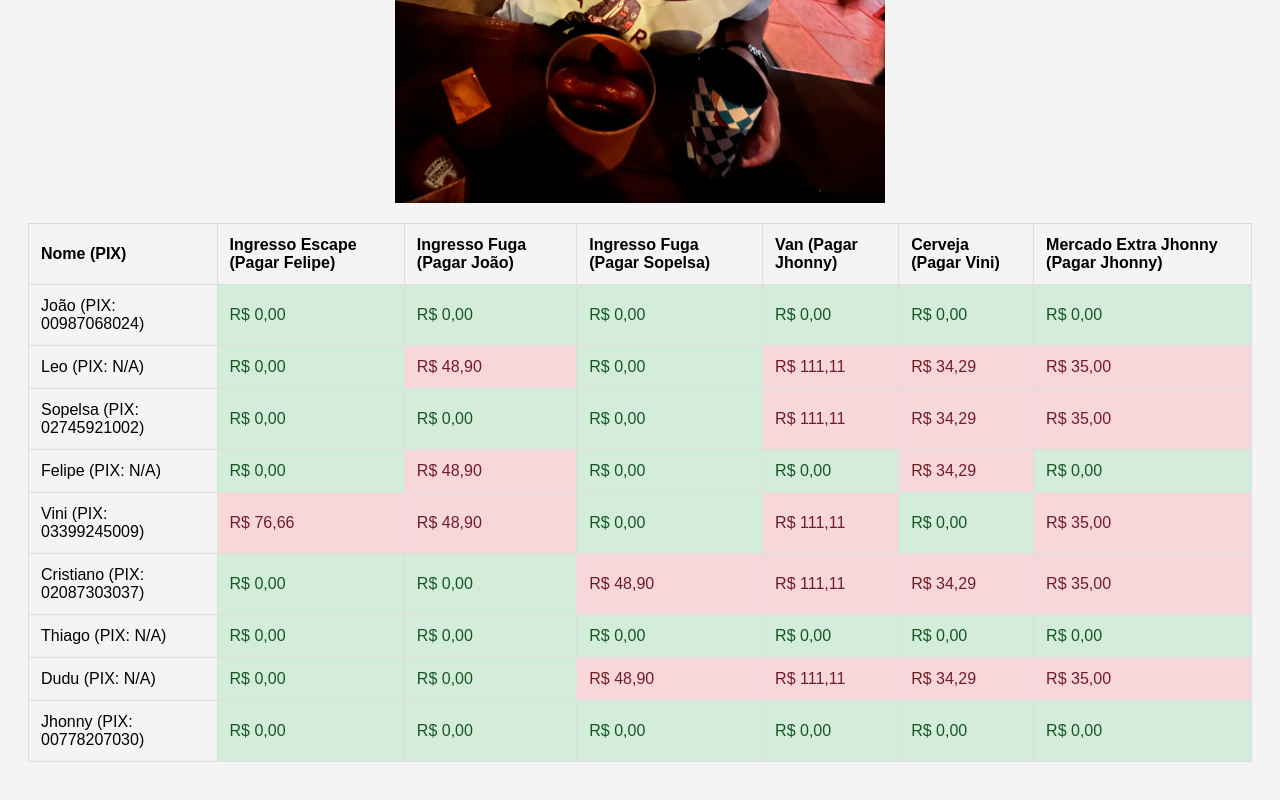
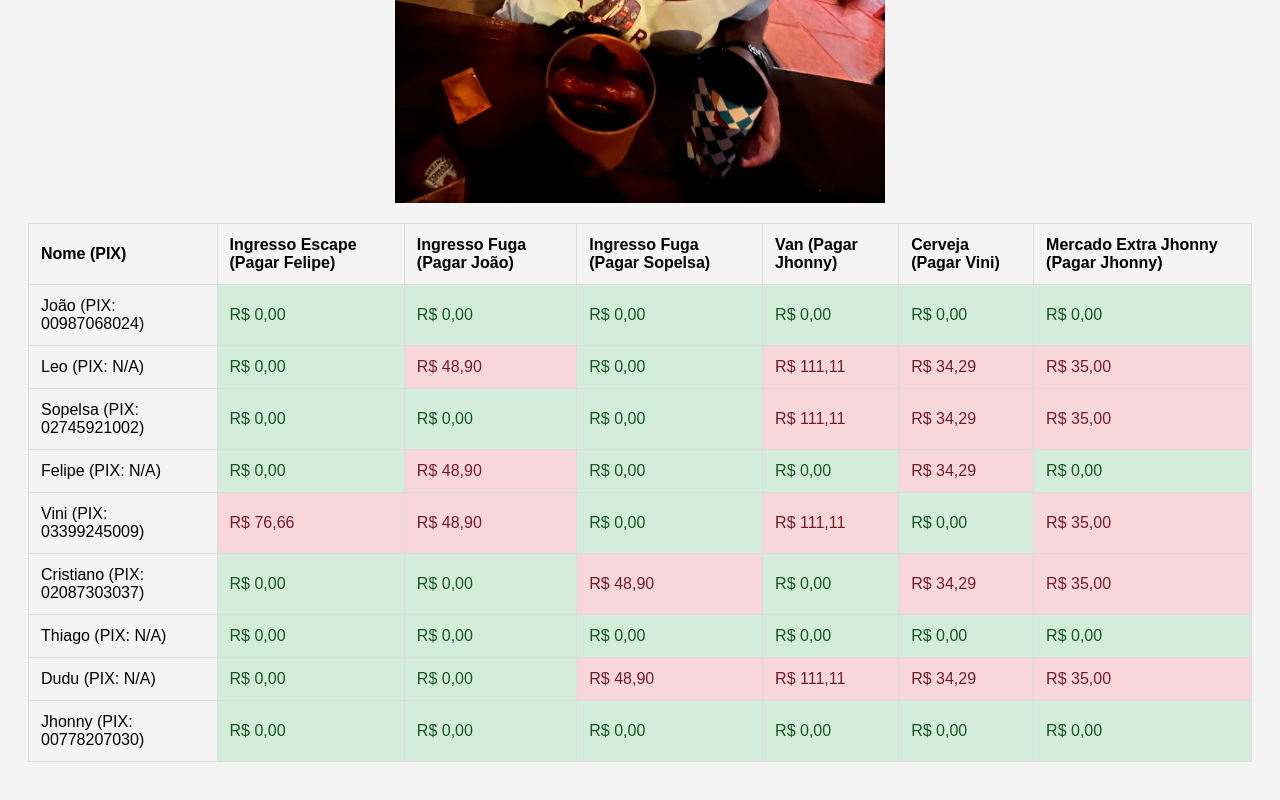
Before and after one commit to JhonnyLeite/Despedida, a plain HTML site: page index.html in a window 1280 px wide. Shown: the part 558-1358 px from the top of the page. Drawn offline with Linux system fonts and the light colour scheme.

Commit message:
Update index.html

```diff
--- a/index.html
+++ b/index.html
@@ -78,7 +78,7 @@
             { nome: 'Sopelsa', pix: '02745921002', escape: 0, fuga_joao: 0, fuga_sopelsa: 0, van: 111.11, cerveja_vini: 34.29, mercado_jhonny: 35.00 },
             { nome: 'Felipe', pix: 'N/A', escape: 0, fuga_joao: 48.90, fuga_sopelsa: 0, van: 0, cerveja_vini: 34.29, mercado_jhonny: 0 },
             { nome: 'Vini', pix: '03399245009', escape: 76.66, fuga_joao: 48.90, fuga_sopelsa: 0, van: 111.11, cerveja_vini: 0, mercado_jhonny: 35.00 },
-            { nome: 'Cristiano', pix: '02087303037', escape: 0, fuga_joao: 0, fuga_sopelsa: 48.90, van: 111.11, cerveja_vini: 34.29, mercado_jhonny: 35.00 },
+            { nome: 'Cristiano', pix: '02087303037', escape: 0, fuga_joao: 0, fuga_sopelsa: 48.90, van: 0, cerveja_vini: 34.29, mercado_jhonny: 35.00 },
             { nome: 'Thiago', pix: 'N/A', escape: 0, fuga_joao: 0, fuga_sopelsa: 0, van: 0, cerveja_vini: 0, mercado_jhonny: 0 },
             { nome: 'Dudu', pix: 'N/A', escape: 0, fuga_joao: 0, fuga_sopelsa: 48.90, van: 111.11, cerveja_vini: 34.29, mercado_jhonny: 35.00 },
             { nome: 'Jhonny', pix: '00778207030', escape: 0, fuga_joao: 0, fuga_sopelsa: 0, van: 0, cerveja_vini: 0.00, mercado_jhonny: 0 }
```
